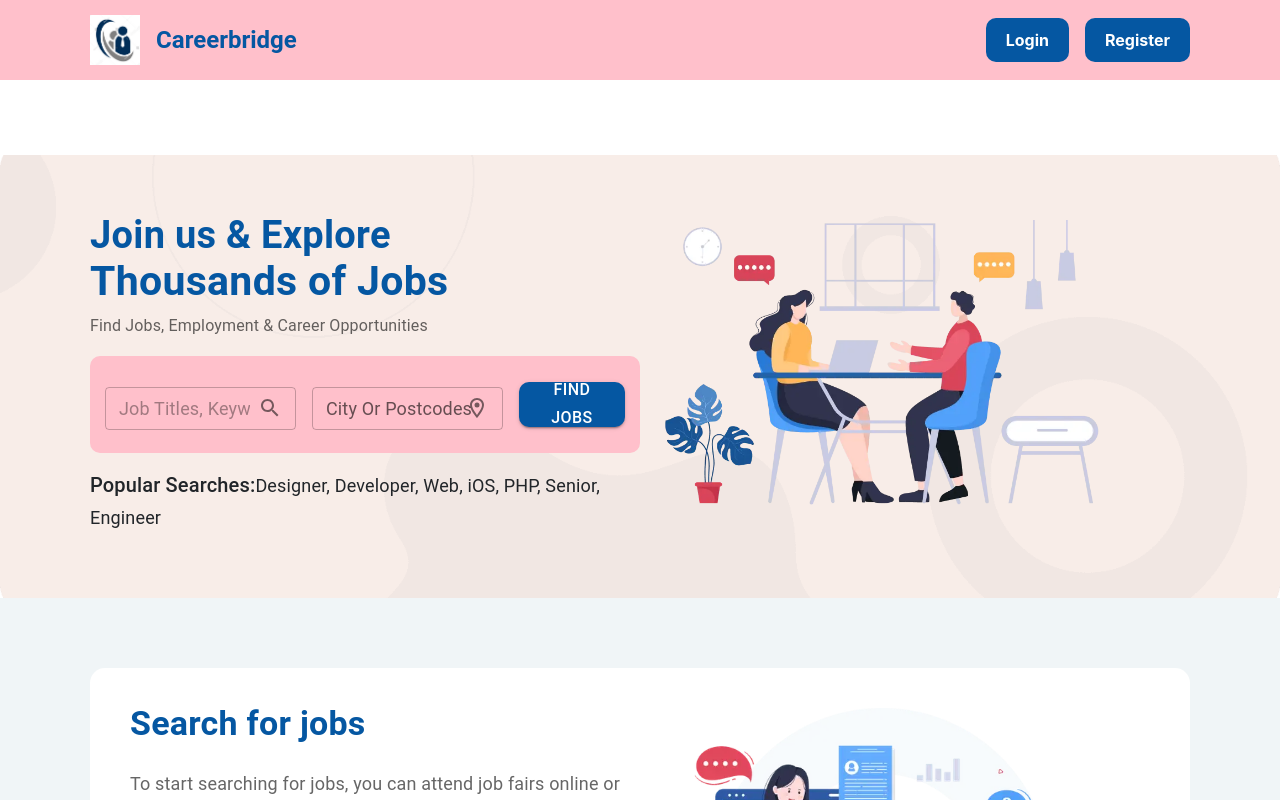
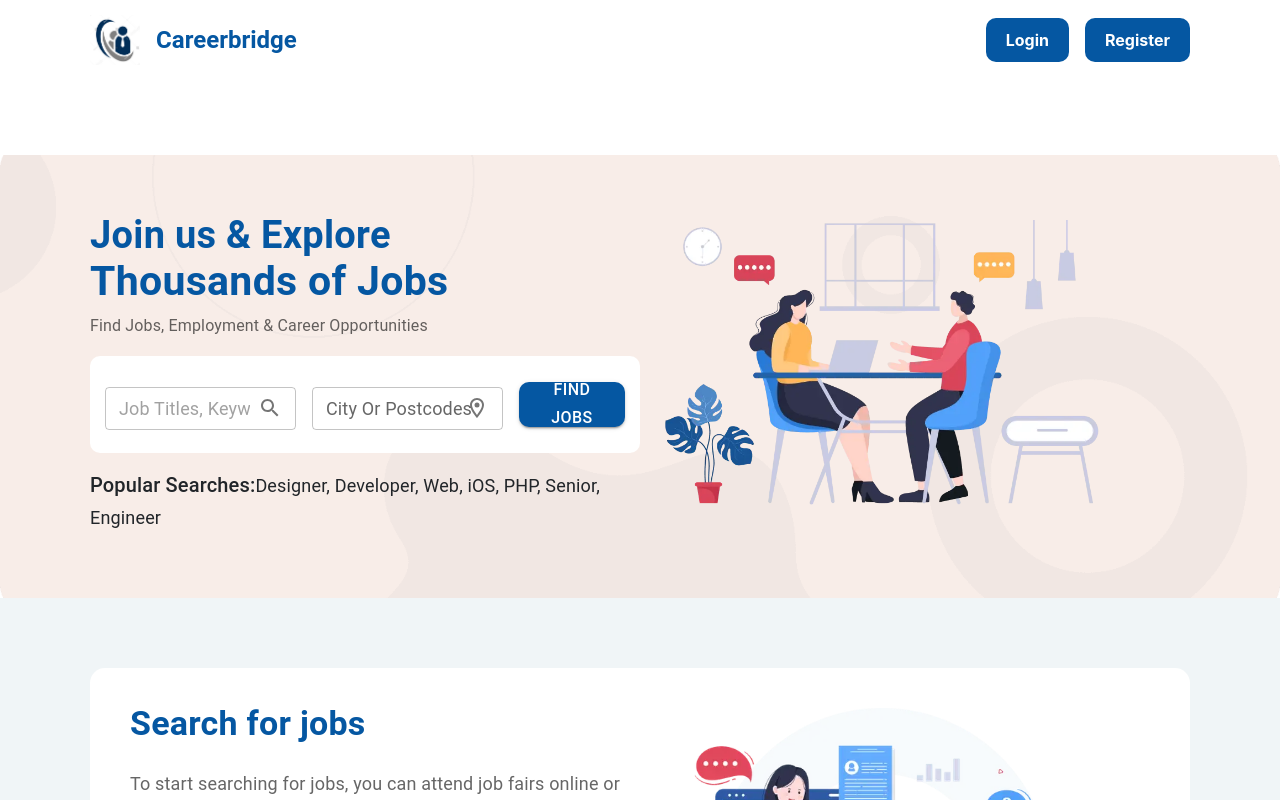
Before and after one commit to navya2012/recruitment-frontend, a React (Create React App) app: page / in a window 1280 px wide. Shown: the top 800 px of the page. Built offline with nearby package versions, Linux system fonts and the light colour scheme; no server answers.

Commit message:
colour changes

```diff
--- a/src/api's/authApi's.jsx
+++ b/src/api's/authApi's.jsx
@@ -4,7 +4,7 @@ import {  loginSuccess, logout, setAddProfileImage, setAllUsersImages } from '..
 import '../CSSModules/formStyles/formPageStyles.css'
 import { checkTokenAndProceed } from '../utils/accessToken'
 
-
+console.log(process.env.REACT_APP_BASE_AUTH_URL)
 //sign up
 export const signUp = (formData, navigate) => async () => {
     try {
--- a/src/components/navbar/Navbar.jsx
+++ b/src/components/navbar/Navbar.jsx
@@ -8,10 +8,10 @@ import LockIcon from '@mui/icons-material/Lock';
 import { Box, List, ListItem, ListItemText, ListItemIcon, AppBar, Toolbar, Button, IconButton, Avatar, Menu, Typography, MenuItem, Drawer } from '@mui/material';
 import HomeIcon from '@mui/icons-material/Home';
 import SearchIcon from '@mui/icons-material/Search';
-import DashboardIcon from '@mui/icons-material/Dashboard'; // Import the appropriate icon
-import PeopleIcon from '@mui/icons-material/People'; // Import the appropriate icon
-import LoginIcon from '@mui/icons-material/Login'; // Import the appropriate icon
-import RegisterIcon from '@mui/icons-material/PersonAdd'; // Import the appropriate icon
+import DashboardIcon from '@mui/icons-material/Dashboard';
+import PeopleIcon from '@mui/icons-material/People';
+import LoginIcon from '@mui/icons-material/Login';
+import RegisterIcon from '@mui/icons-material/PersonAdd';
 
 
 
@@ -152,7 +152,7 @@ const Navbar = () => {
     const userProfileImage = profilePic.find((pic) => pic.user_id === loginData?._id);
 
     return (
-        <AppBar position="fixed" sx={{ height: '10vh', backgroundColor: 'pink', boxShadow: 'none', padding: { xs: '0 30px', md: '0px 90px' }, display: 'flex', justifyContent: 'center', alignItems: 'center' }}>
+        <AppBar position="fixed" sx={{ height: '10vh', backgroundColor: 'white', boxShadow: 'none', padding: { xs: '0 30px', md: '0px 90px' }, display: 'flex', justifyContent: 'center', alignItems: 'center' }}>
             <Toolbar disableGutters sx={{ display: 'flex', justifyContent: 'space-between', alignItems: 'center', width: '100%' }}>
                 {/* Logo and Company Name */}
                 <Box sx={{ display: 'flex', alignItems: 'center', cursor:'pointer' }} onClick={()=>navigate('/home-page')}>
--- a/src/pages/homePage/components/BannerSection.jsx
+++ b/src/pages/homePage/components/BannerSection.jsx
@@ -38,7 +38,7 @@ const BannerSection = () => {
                 alignItems: 'center',
                  maxWidth: '1005%',
                 gap: 2,
-                backgroundColor: 'pink',
+                backgroundColor: 'white',
                 padding: ' 15px',
                 borderRadius: '10px',
               }}
```
